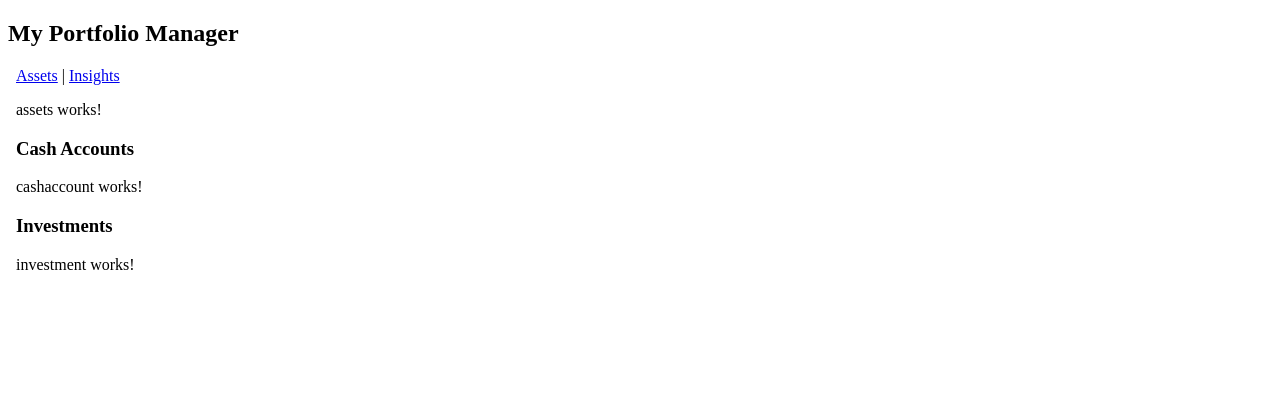
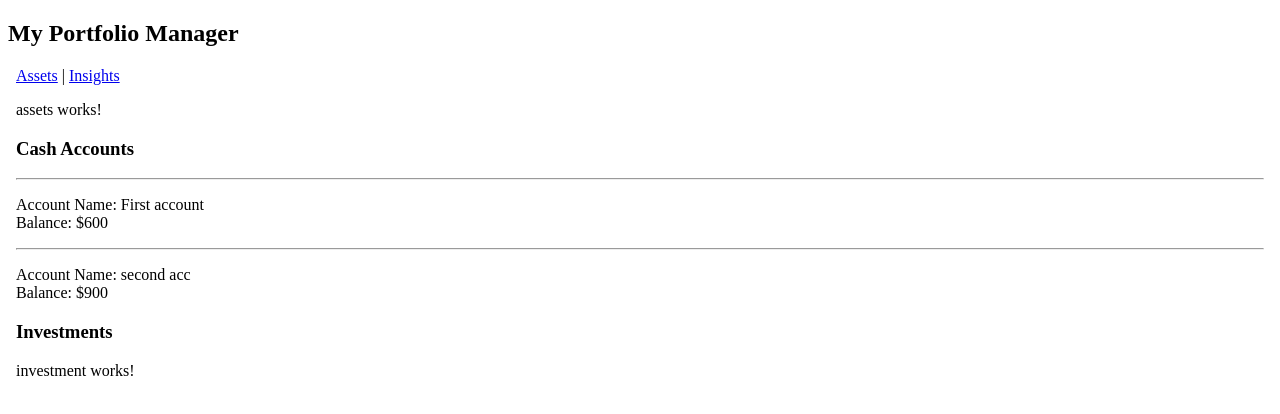
Before and after one commit to LuCheng9712/PortfolioManagerFrontEnd, an Angular app: page /assets in a window 1280 px wide. Shown: the top 414 px of the page. Built offline with nearby package versions, Linux system fonts and the light colour scheme.

Commit message:
added inputs

```diff
--- a/src/app/assets/assets.component.html
+++ b/src/app/assets/assets.component.html
@@ -1,6 +1,10 @@
 <p>assets works!</p>
 <h3>Cash Accounts</h3>
-<app-cashaccount></app-cashaccount>
+<app-cashaccount
+*ngFor="let item of accounts; let i=index"
+[name]='item.name'
+[value]='item.value'>
+</app-cashaccount>
 
 <h3>Investments</h3>
 <app-investment></app-investment>
--- a/src/app/assets/assets.component.ts
+++ b/src/app/assets/assets.component.ts
@@ -7,6 +7,10 @@ import { Component, OnInit } from '@angular/core';
 })
 export class AssetsComponent implements OnInit {
 
+  accounts = [
+    {name:'First account', value:600},
+    {name:'second acc', value:900}
+  ]
   constructor() { }
 
   ngOnInit(): void {
--- a/src/app/assets/cashaccount/cashaccount.component.html
+++ b/src/app/assets/cashaccount/cashaccount.component.html
@@ -1 +1,2 @@
-<p>cashaccount works!</p>
+<hr>
+<p>Account Name: {{name}} <br/>Balance: ${{value}}</p>
--- a/src/app/assets/cashaccount/cashaccount.component.ts
+++ b/src/app/assets/cashaccount/cashaccount.component.ts
@@ -1,4 +1,4 @@
-import { Component, OnInit } from '@angular/core';
+import { Component, OnInit, Input } from '@angular/core';
 
 @Component({
   selector: 'app-cashaccount',
@@ -6,6 +6,8 @@ import { Component, OnInit } from '@angular/core';
   styleUrls: ['./cashaccount.component.css']
 })
 export class CashaccountComponent implements OnInit {
+  @Input() name:string = 'testing'
+  @Input() value:number = 0
 
   constructor() { }
 
```
